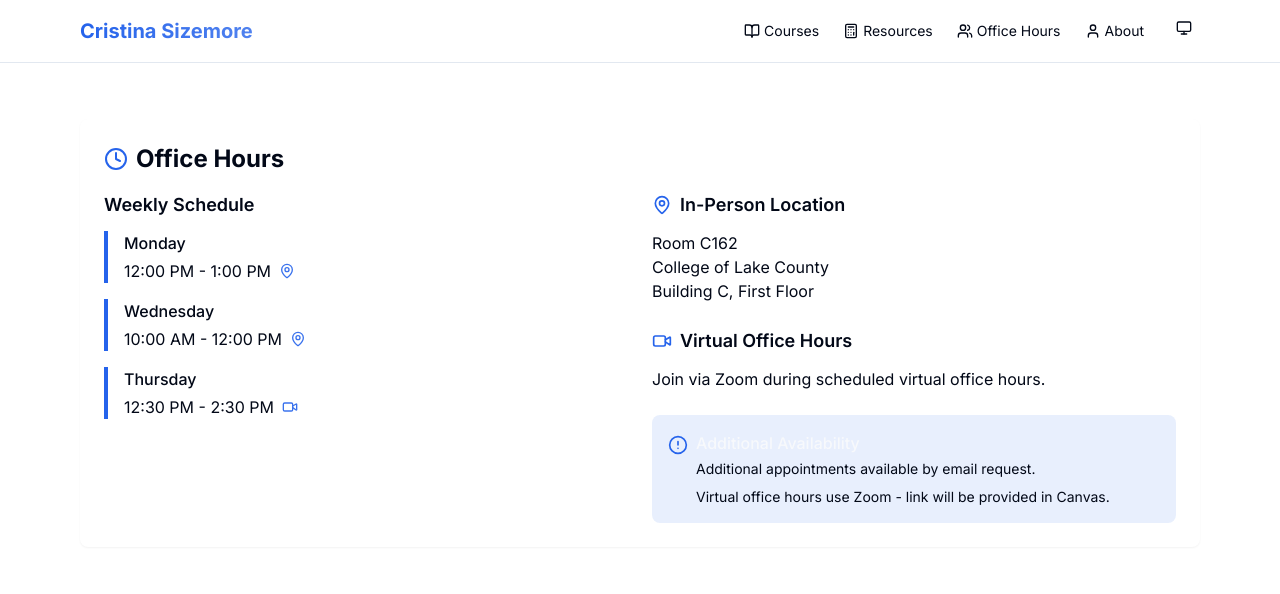
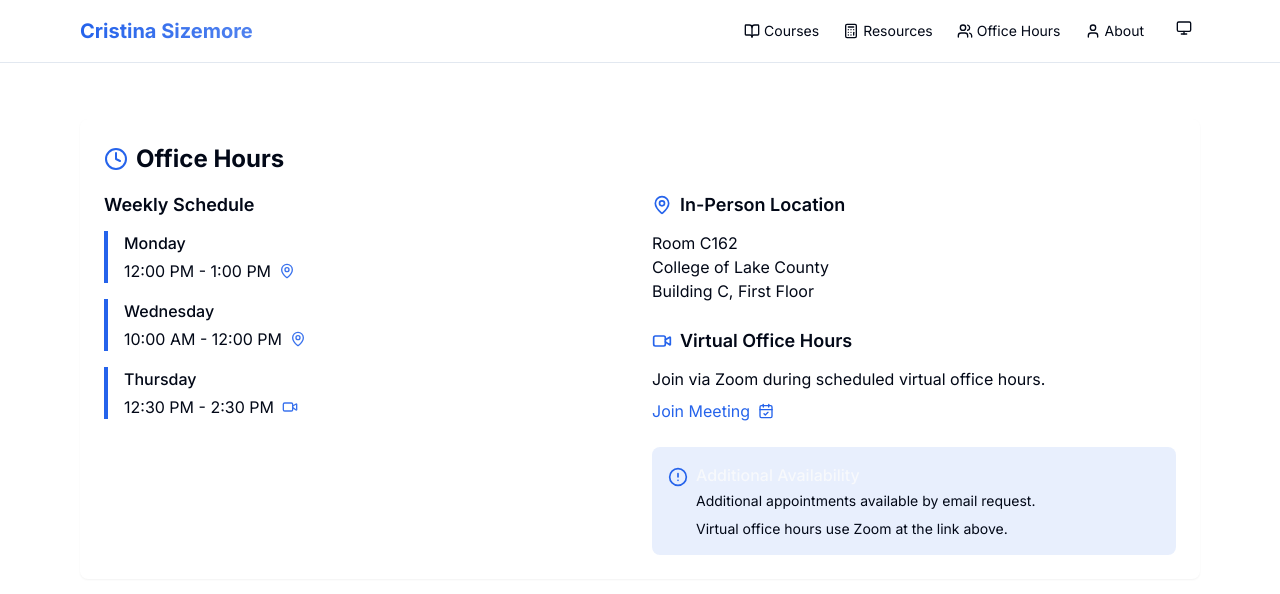
Before and after one commit to cristina8455/cristina8455.github.io, a Next.js app: page /office-hours in a window 1280 px wide. Shown: the top 594 px of the page. Built offline with nearby package versions, Linux system fonts and the light colour scheme.

Commit message:
Update office hours Zoom link and notes

```diff
--- a/src/data/office-hours.ts
+++ b/src/data/office-hours.ts
@@ -42,13 +42,13 @@ export const currentTermOfficeHours: TermOfficeHours = {
     },
     virtualMeetingInfo: {
         platform: 'Zoom',
-        // link: 'https://zoom.us/j/your-meeting-id',  // To be added
+        link: 'https://clcillinois.zoom.us/j/93962968272?pwd=kea7Ih0Q46dl7xpnAqEmT6kAfjQqhb.1',  // To be added
         // meetingId: 'your-meeting-id',              // To be added
         // password: 'if-required',                   // Optional
     },
     additionalNotes: [
         'Additional appointments available by email request.',
-        'Virtual office hours use Zoom - link will be provided in Canvas.',
+        'Virtual office hours use Zoom at the link above.',
     ]
 };
 
```
